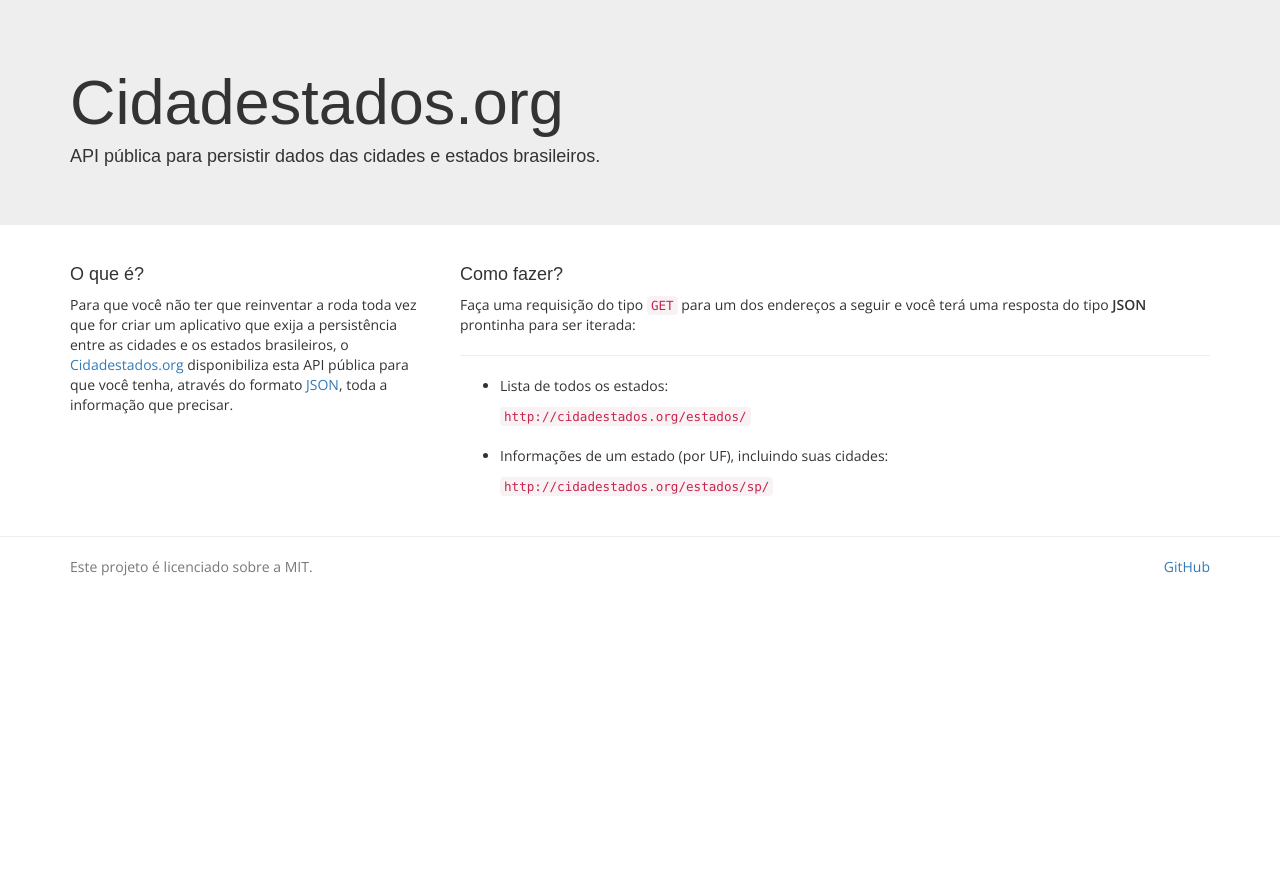
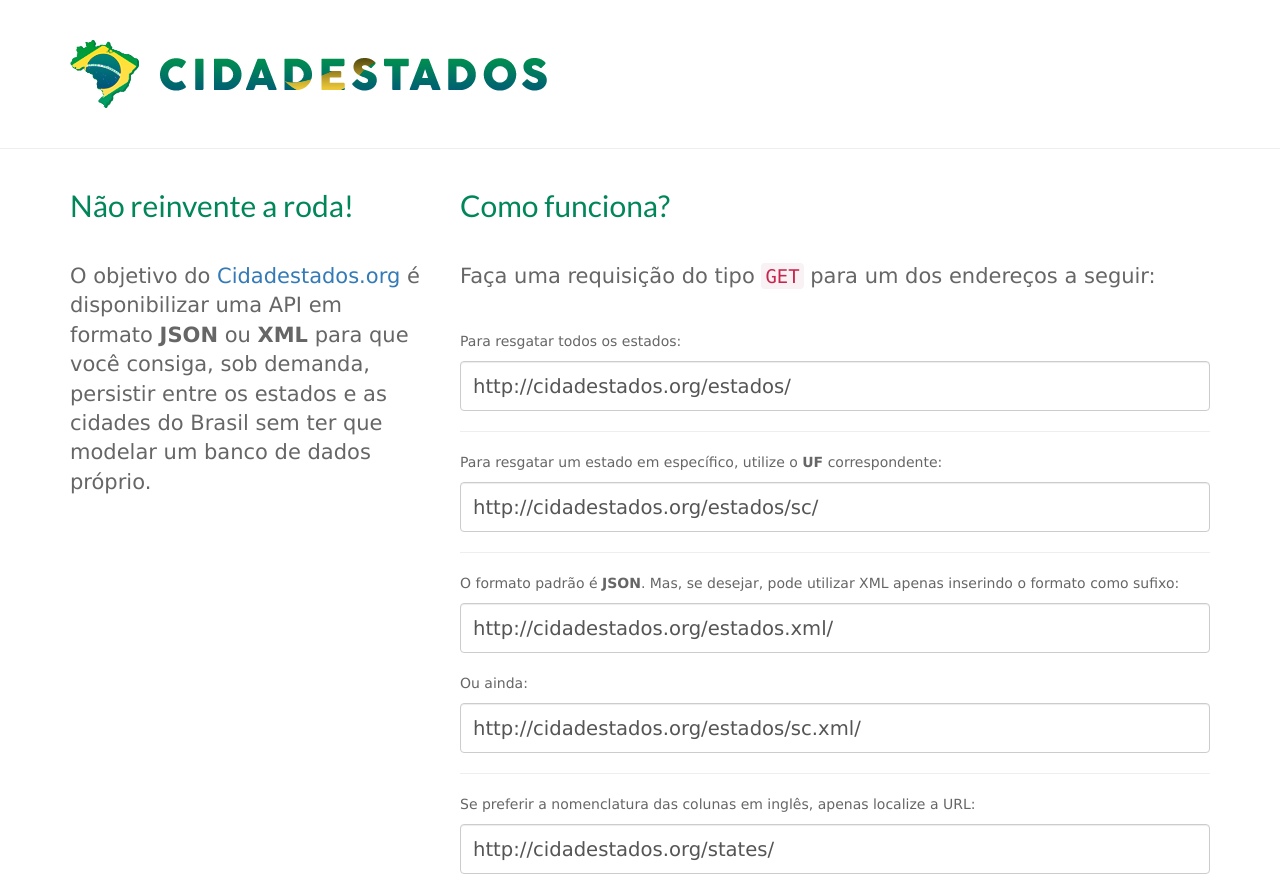
Before and after one commit to cidadestados/front-end, a website: page index.html in a window 1280 px wide. Shown: the top 877 px of the page. Before the commit the page ends 800 px from the top, so only its background shows below. Drawn offline with nearby package versions, Linux system fonts and the light colour scheme; a web font is replaced by a local one.

Commit message:
Melhorando o visual

```diff
--- a/assets/css/screen.css
+++ b/assets/css/screen.css
@@ -1,11 +1,49 @@
 body {
-  font-family: "Open Sans", sans-serif;
+  background-color: #fff;
+  font-family: "Lucida Sans Unicode", sans-serif;
 }
 
 h1, h2, h3, h4, h5, h6 {
-  font-family: "PT Sans Caption", sans-serif;
+  font-family: "Lato", sans-serif;
+}
+
+.banner {
+  background-color: #fff;
+  width: 100%;
+}
+
+.banner header {
+  margin: 40px 0 20px;
+}
+
+.presentation h2 {
+  color: #008658;
+}
+
+.presentation p.lead {
+  color: #666;
+  margin: 40px 0;
+}
+
+#addresses {
+  margin: 0;
+  padding: 0;
 }
 
 #addresses li {
   margin: 20px 0;
+  list-style: none;
 }
+
+#addresses li input[type=text] {
+  font-size: 1.4em;
+  height: 50px;
+}
+
+#addresses p {
+  color: #666;
+}
+
+#addresses .block {
+  margin: 20px 0;
+}
--- a/index.html
+++ b/index.html
@@ -2,61 +2,84 @@
 <html lang="en">
 <head>
   <meta charset="UTF-8">
-  <title>API para as cidades e estados brasileiros - Cidadestados.org</title>
-  <link href='http://fonts.googleapis.com/css?family=PT+Sans+Caption:400,700|Open+Sans:300,600,400' rel='stylesheet' type='text/css'>
+  <title>A sua API pública para as cidades e os estados brasileiros. — Cidadestados.org</title>
+  <link href='http://fonts.googleapis.com/css?family=Lato:300,400,700|Open+Sans:300,600,400' rel='stylesheet' type='text/css'>
   <link rel="stylesheet" href="node_modules/bootstrap/dist/css/bootstrap.min.css">
   <link rel="stylesheet" href="assets/css/screen.css">
 </head>
 <body>
   <div class="app">
-    <div class="jumbotron">
+    <div class="banner">
       <div class="container">
-        <h1>Cidadestados.org</h1>
-        <h4>API pública para persistir dados das cidades e estados brasileiros.</h4>
+        <div class="row">
+          <header class="col-md-12">
+            <div class="logo"><img src="assets/img/logo.png" alt="Cidadestados.org"></div>
+          </header>
+        </div>
       </div>
     </div>
 
+    <hr>
+
+    <section class="presentation">
       <div class="container">
         <div class="row">
           <div class="col-md-4">
-          <h4>O que é?</h4>
+            <h2>Não reinvente a roda!</h2>
 
-          <p>
-            Para que você não ter que reinventar a roda
-            toda vez que for criar um aplicativo que exija
-            a persistência entre as cidades e os estados brasileiros,
-            o <a href="/">Cidadestados.org</a> disponibiliza esta API pública
-            para que você tenha, através do formato
-            <a href="http://json.org/" target="_blank">JSON</a>, toda a informação
-            que precisar.
+            <p class="lead">
+              O objetivo do <a href="/">Cidadestados.org</a> é disponibilizar
+              uma API em formato <strong>JSON</strong> ou <strong>XML</strong>
+              para que você consiga, sob demanda, persistir entre os estados e
+              as cidades do Brasil sem ter que modelar um banco de dados próprio.
             </p>
           </div>
+
           <div class="col-md-8">
-          <h4>Como fazer?</h4>
+            <h2>Como funciona?</h2>
 
-          <p>
+            <p class="lead">
               Faça uma requisição do tipo <code>GET</code> para um dos endereços
-            a seguir e você terá uma resposta do tipo <strong>JSON</strong>
-            prontinha para ser iterada:
+              a seguir:
             </p>
-
-          <hr>
 
             <ul id="addresses">
               <li>
-              <p>Lista de todos os estados:</p>
+                <p>Para resgatar todos os estados:</p>
+                <input type="text" class="form-control" value="http://cidadestados.org/estados/">
+              </li>
+              <li><hr></li>
+              <li>
+                <p>Para resgatar um estado em específico, utilize o <strong>UF</strong> correspondente:</p>
+                <input type="text" class="form-control" value="http://cidadestados.org/estados/sc/">
+              </li>
+              <li><hr></li>
+              <li>
+                <div class="block">
+                  <p>
+                    O formato padrão é <strong>JSON</strong>. Mas, se desejar,
+                    pode utilizar XML apenas inserindo o formato como sufixo:
+                  </p>
+                  <input type="text" class="form-control" value="http://cidadestados.org/estados.xml/">
+                </div>
 
-              <code>http://cidadestados.org/estados/</code>
+                <div class="block">
+                  <p>
+                    Ou ainda:
+                  </p>
+                  <input type="text" class="form-control" value="http://cidadestados.org/estados/sc.xml/">
+                </div>
               </li>
+              <li><hr></li>
               <li>
-              <p>Informações de um estado (por UF), incluindo suas cidades:</p>
-
-              <code>http://cidadestados.org/estados/sp/</code>
+                <p>Se preferir a nomenclatura das colunas em inglês, apenas localize a URL:</p>
+                <input type="text" class="form-control" value="http://cidadestados.org/states/">
               </li>
             </ul>
           </div>
         </div>
       </div>
+    </section>
 
     <hr>
 
@@ -66,7 +89,7 @@
       </div>
 
       <div class="pull-right">
-        <a href="https://github.com/cidadestados/">GitHub</a>
+        <a href="https://github.com/cidadestados/" target="_blank">GitHub</a>
       </div>
     </div>
   </div>
```
Also changed, not shown: assets/img/header_background.png (added), assets/img/logo.png (added). Lines whose indentation alone changed are shown as unchanged.
